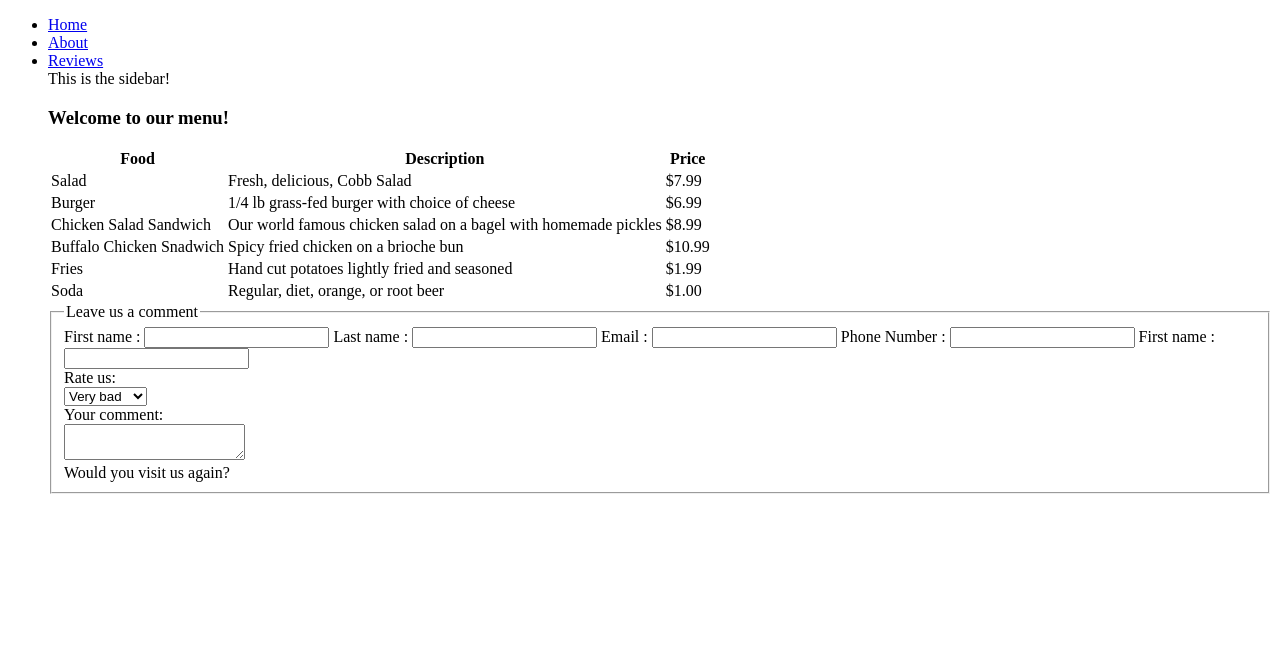
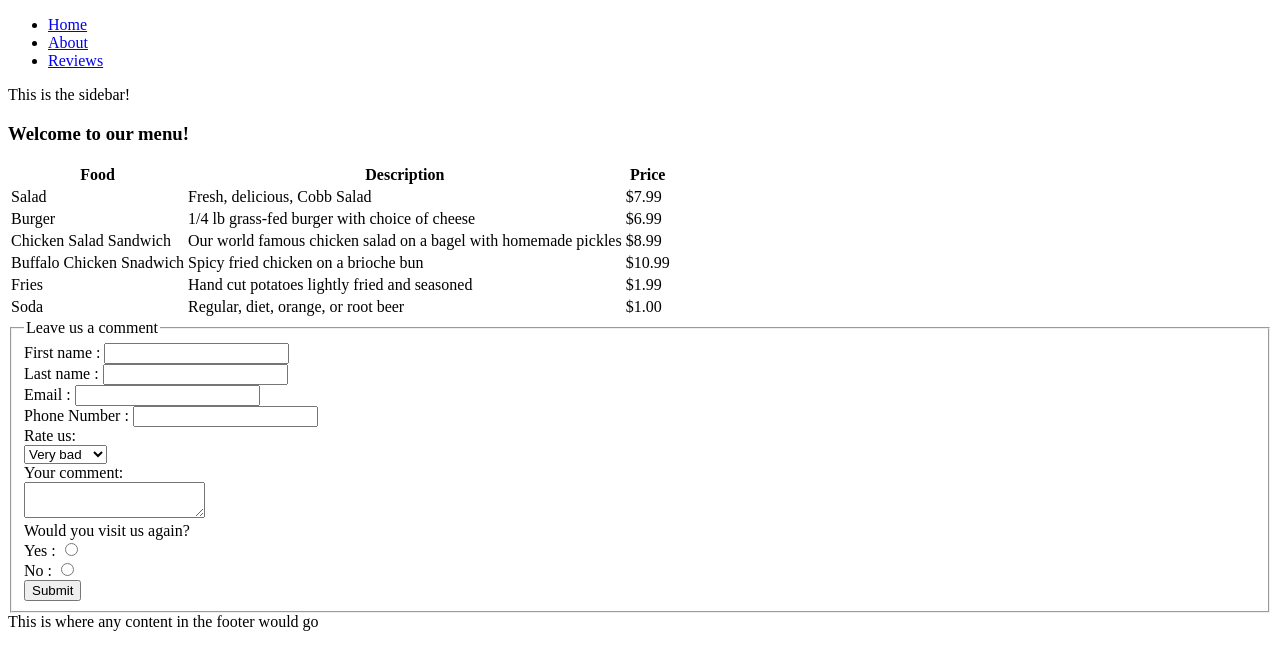
Before and after one commit to SergioCanto/RestaurantMenu, a plain HTML site: page index.html in a window 1280 px wide. Drawn offline with Linux system fonts and the light colour scheme.

Commit message:
Completo

```diff
--- a/index.html
+++ b/index.html
@@ -22,10 +22,10 @@
                         Reviews
                     </a>
                 </li>
-            </lu>
-            <div>
+            </ul>
+            <p>
                 This is the sidebar!
-            </div>
+            </p>
             <h3>
                 Welcome to our menu!
             </h3>
@@ -117,26 +117,30 @@
                     <legend>
                         Leave us a comment
                     </legend>
+                    <div>
                         <label for="Firstname">
                             First name :
                         </label>
                         <input type="text" id="Firstname"/>
+                    </div>
+                    <div>
                         <label for="Lastname">
                             Last name :
                         </label>
                         <input type="text" id="Lastname"/>
+                    </div>
+                    <div>
                         <label for="Email">
                             Email :
                         </label>
                         <input type="email" id="Email"/>
+                    </div>
+                    <div>
                         <label for="Phonenumber">
                             Phone Number :
                         </label>
                         <input type="tel" id="Phonenumber"/>
-                    <label for="Firstname">
-                        First name :
-                    </label>
-                    <input type="text" id="Firstname"/>
+                    </div>
                     <div>
                         Rate us:
                     </div>
@@ -166,6 +170,25 @@
                     <div>
                         Would you visit us again?
                     </div>
-
+                    <div>
+                        <label>
+                            Yes : <input type="radio" name="recommend"/>
+                        </label>
+                    </div>
+                    <div>
+                        <label>
+                            No : <input type="radio" name="recommend"/>
+                        </label>
+                    </div>
+                    <div>
+                        <button>
+                            Submit
+                        </button>
+                    </div>
                 </fieldset>
             </form>
+            <div>
+                This is where any content in the footer would go
+            </div>
+        </body>
+    </html>
```
Lines whose indentation alone changed are shown as unchanged.
